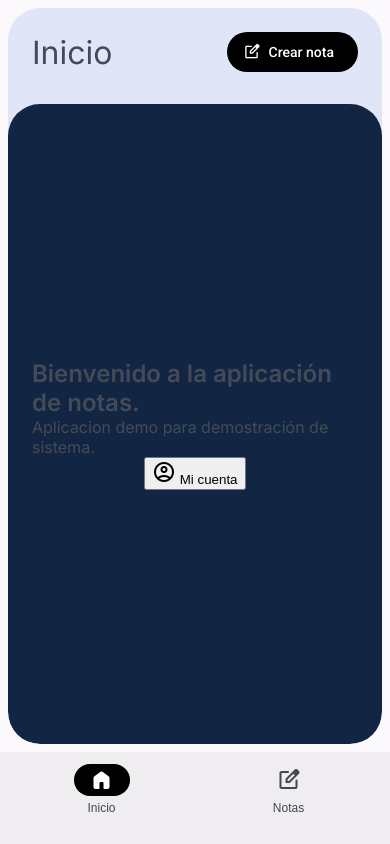
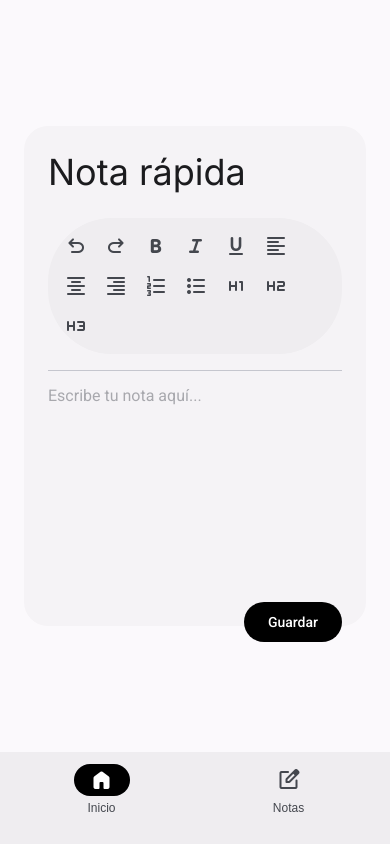
Before and after one commit to srdavo/stepbro-website, a PHP site: page /apps/notes/home in a window 390 px wide. Run offline with PHP 8.4, Linux system fonts and the light colour scheme; the visitor is signed in with stand-in values (Sample User, id 1); data that the repository does not hold is empty; some libraries are stand-ins or nearby versions.

Commit message:
Rediseño a creación de Nota

```diff
--- a/apps/notes/config/connect.php
+++ b/apps/notes/config/connect.php
@@ -1,6 +1,6 @@
 <?php
 require_once __DIR__ . '/../models/ActiveRecord.php';
-$db = mysqli_connect('localhost','root','root','sb_notes');
+$db = mysqli_connect('localhost','root','','sb_notes');
 
 if (!$db) {
     echo "Error: No se pudo conectar a MySQL.";
--- a/apps/notes/js/notes-functions.js
+++ b/apps/notes/js/notes-functions.js
@@ -2,7 +2,7 @@ function syncNotes(){
     displayNotes();
 }
 
-async function createNote(event){
+async function createNote(event, form){
     event.preventDefault();
     const parentId = "#window-create-note";
     if(!checkEmpty(parentId, "input")){return;}
@@ -23,11 +23,12 @@ async function createNote(event){
         toggleButton(parentId, false);
         if (result) {
             if (result.id) {
-                document.getElementById("create-note-content").innerHTML = "";
+                form.querySelector(".editor").innerHTML = "";
+                form.closest(".editor-parent").removeAttribute("active");
                 message("Nota creada", "success");
+                syncNotes();
 
-                syncNotes();
-                toggleWindow();
+                // toggleWindow();
             } else {
                 message(`Hubo un error: ${result.message}`, "error");
             }
@@ -111,3 +112,11 @@ function displayNotesPagination(totalRows, limit, currentPage = 0){
     paginationHTML += `</span>`;
     container.innerHTML = paginationHTML;
 }
+
+function resizeEditor(editor){
+    const editorParent = editor.closest(".editor-parent");
+    editorParent.setAttribute("active", "");
+
+    // editorParent.style.maxWidth = "1000px";
+    // editorParent.style.maxHeight = "100%";
+}
--- a/apps/notes/views/sections/section-home.php
+++ b/apps/notes/views/sections/section-home.php
@@ -1,6 +1,6 @@
-<section id="section-home" active>
+<section id="section-home" active class="align-center justify-center">
 
-    <div class="content-box border-radius-32 secondary-container on-secondary-container-text overflow-auto grow-1 padding-0">
+    <!-- <div class="content-box border-radius-32 secondary-container on-secondary-container-text overflow-auto grow-1 padding-0">
 
         <div class="simple-container justify-between align-center padding-24">
             <div class="simple-container"><span class="headline-large">Inicio</span> </div>
@@ -34,6 +34,56 @@
 
 
 
+    </div> -->
+    <!-- <md-filled-button
+        onclick="toggleWindow('#window-create-note', '', 1)"
+        data-flip-id="animate"
+        >
+        <md-icon slot="icon">edit_square</md-icon>
+        Crear nota
+    </md-filled-button> -->
+    <div
+        class="content-box light-color direction-column grow-1 on-background-text editor-parent"
+        style="width:100%; max-width:600px; max-height:500px;"
+        >
+        <span class="display-small">Nota rápida</span>
+        <form
+            id="create-note-form"
+            onsubmit="createNote(event, this)"
+            class="simple-container direction-column grow-1"
+            >
+
+
+            <div class="content-box top-margin-16 padding-8 direction-row gap-0 border-radius-64 flex-wrap">
+                <md-icon-button type="button" onclick="execCmd('undo')"><md-icon>undo</md-icon></md-icon-button>
+                <md-icon-button type="button" onclick="execCmd('redo')"><md-icon>redo</md-icon></md-icon-button>
+                <md-icon-button type="button" onclick="execCmd('bold')"><md-icon>format_bold</md-icon></md-icon-button>
+                <md-icon-button type="button" onclick="execCmd('italic')"><md-icon>format_italic</md-icon></md-icon-button>
+                <md-icon-button type="button" onclick="execCmd('underline')"><md-icon>format_underlined</md-icon></md-icon-button>
+                <md-icon-button type="button" onclick="execCmd('justifyLeft')"><md-icon>format_align_left</md-icon></md-icon-button>
+                <md-icon-button type="button" onclick="execCmd('justifyCenter')"><md-icon>format_align_center</md-icon></md-icon-button>
+                <md-icon-button type="button" onclick="execCmd('justifyRight')"><md-icon>format_align_right</md-icon></md-icon-button>
+                <md-icon-button type="button" onclick="execCmd('insertOrderedList')"><md-icon>format_list_numbered</md-icon></md-icon-button>
+                <md-icon-button type="button" onclick="execCmd('insertUnorderedList')"><md-icon>format_list_bulleted</md-icon></md-icon-button>
+                <md-icon-button type="button" onclick="execCmd('formatBlock', false, '<h1>')"><md-icon>format_h1</md-icon></md-icon-button>
+                <md-icon-button type="button" onclick="execCmd('formatBlock', false, '<h2>')"><md-icon>format_h2</md-icon></md-icon-button>
+                <md-icon-button type="button" onclick="execCmd('formatBlock', false, '<h3>')"><md-icon>format_h3</md-icon></md-icon-button>
+            </div>
+            <div
+                id="create-note-content"
+                class="editor"
+                contenteditable="true"
+                aria-placeholder="Escribe tu nota aquí..."
+                onclick="resizeEditor(this)"
+            ></div>
+            <div class="simple-container justify-right top-margin-16">
+                <md-filled-button type="submit">Guardar</md-filled-button>
+            </div>
+
+        </form>
+
+
+
     </div>
 
 </section>
--- a/apps/notes/views/windows/window-create-note.php
+++ b/apps/notes/views/windows/window-create-note.php
@@ -34,13 +34,13 @@
             class="simple-container direction-column gap-16 v-margin grow-1"
             >
 
-            <div
+            <!-- <div
                 id="create-note-content"
                 class="editor"
                 contenteditable="true"
                 placeholder="Escribe tu nota aquí..."
                 label = "Nota"
-            ></div>
+            ></div> -->
 <!--
             <md-outlined-text-field
                 id="create-note-content"
--- a/apps/notes/views/windows/window-sb.php
+++ b/apps/notes/views/windows/window-sb.php
@@ -11,8 +11,11 @@
     <holder>
         <span class="headline-medium">Cuenta</span>
         <span class="body-large on-surface-background">Bienvenido(a) <?= $_SESSION["user"]; ?></span>
-        <span class="simple-container top-margin-16">
-        <md-outlined-button href="<?= BASE_URL?>"><md-icon slot="icon">exit_to_app</md-icon>Volver a inicio</md-outlined-button>
+        <span class="simple-container direction-column top-margin-16">
+            <div class="simple-container direction-column gap-8">
+                <md-text-button onclick="changeWindow('#window-settings')"><md-icon slot="icon">settings</md-icon>Configuración</md-text-button>
+                <md-text-button href="<?= BASE_URL?>"><md-icon slot="icon">exit_to_app</md-icon>Volver a inicio</md-text-button>
+            </div>
         </span>
     </holder>
 </window>
--- a/config/connect.php
+++ b/config/connect.php
@@ -3,7 +3,7 @@ class Connect {
     protected function Conection(){
         $serverName = "localhost";
         $dbUsername = "root";
-        $dbPassword = "root";
+        $dbPassword = "";
         $bNamed = "cocounut_sb";
         try {
             $connect = new PDO("mysql:host=$serverName;dbname=$bNamed", $dbUsername, $dbPassword);
--- a/css/style.css
+++ b/css/style.css
@@ -10,6 +10,7 @@
 @import url(ui-elements/md-elements.css?v=4); /* Brings the styles for some things of material web components */
 @import url(ui-elements/window-navigation.css?v=1);
 @import url(ui-elements/theme-selector.css?v=1);
+@import url(ui-elements/editor.css?v=1);
 
 
 :root {
@@ -99,3 +100,13 @@ md-outlined-icon-button.big, md-filled-tonal-icon-button.big{
 md-outlined-icon-button.big:hover, md-filled-tonal-icon-button.big:hover{
   width:64px;
 }
+
+h1{
+  font-size:var(--md-sys-typescale-headline-large-font-size);
+}
+h2{
+  font-size:var(--md-sys-typescale-headline-medium-font-size);
+}
+h3{
+  font-size:var(--md-sys-typescale-headline-small-font-size);
+}
--- a/css/ui-elements/editor.css
+++ b/css/ui-elements/editor.css
@@ -1,8 +1,33 @@
 .editor {
-    border: 1px solid #ccc; /* Borde similar a md-outlined-text-field */
-    border-radius: 8px; /* Esquinas redondeadas */
-    padding: 10px;
-    min-height: 200px; /* Altura mínima */
-    overflow-y: auto; /* Habilitar scroll si es necesario */
-    font-family: Arial, sans-serif; /* Fuente del texto */
-  }
+  display: flex;
+  flex-direction: column;
+  flex-grow: 1;
+  box-shadow: 0 1px 0 0 var(--md-sys-color-outline-variant) inset;
+  padding-top: 16px;
+  margin-top: 16px;
+  min-height: 200px;
+  overflow-y: auto;
+  outline: 0px solid transparent;
+  position: relative;
+  cursor: text;
+  font-size:var(--md-sys-typescale-body-large-font-size);
+  color:var(--md-sys-color-on-background);
+}
+
+/* Pseudoelemento para el placeholder */
+.editor:empty::before {
+  content: attr(aria-placeholder);
+
+  color: var(--md-sys-color-outline);
+  pointer-events: none;
+  opacity: 0.6;
+}
+
+.editor-parent[active]{
+  max-width:1000px !important ;
+  max-height:100% !important;
+}
+
+.editor-parent{
+  transition:max-width 0.7s cubic-bezier(0.1, 0.8, 0, 1), max-height 0.7s cubic-bezier(0.1, 0.8, 0, 1);
+}
--- a/css/ui-structure.css
+++ b/css/ui-structure.css
@@ -39,9 +39,9 @@ section[active]{display:flex;}
 
 section::-webkit-scrollbar{display: none;}
 
-section#section-home{
+/* section#section-home{
   padding:0;
-}
+} */
 
 
 /* div.toolbar{
@@ -85,12 +85,12 @@ section#section-home{
   section{
     padding-top: calc(env(safe-area-inset-top) + 24px) !important;
   }
-  section#section-home{
+  /* section#section-home{
     padding:8px;
     padding-top: calc(env(safe-area-inset-top) + 8px) !important;
-  }
+  } */
 
   /* not frame rules */
   .special-container{border-radius:32px !important }
-  #section-home{padding:16px; padding-top: calc(env(safe-area-inset-top) + 24px) !important;}
+  /* #section-home{padding:16px; padding-top: calc(env(safe-area-inset-top) + 24px) !important;} */
 }
--- a/js/ui-functions.js
+++ b/js/ui-functions.js
@@ -524,3 +524,10 @@ function toggleWSection(wSectionId, originButton){
   }
 
 }
+
+function changeWindow(windowId){
+  toggleWindow();
+  setTimeout(function() {
+    toggleWindow(windowId);
+  },250);
+}
--- a/views/partials/__header.php
+++ b/views/partials/__header.php
@@ -21,12 +21,11 @@ checkSession($cookie_uid);
 <html lang="en">
   <head>
     <title><?php echo $_ENV['APP_NAME'] ?></title>
-    <script> const BASE_URL = "/cocounut-sb/"</script>
+    <script> const BASE_URL = "<?= BASE_URL ?>"</script>
 
 
     <!-- style and themes -->
     <link rel="stylesheet" href="<?= BASE_URL ?>css/style.css">
-    <link rel="stylesheet" href="/css/ui-elements/editor.css">
     <link rel="stylesheet" href="<?= BASE_URL ?>css/theme/theme.css?v=15">
     <link id="theme-style" rel="stylesheet" href="<?= BASE_URL ?>css/theme/colors/black.css">
     <script src="<?= BASE_URL ?>js/theme.js"></script>
```
Also changed, not shown: 1 other file.
